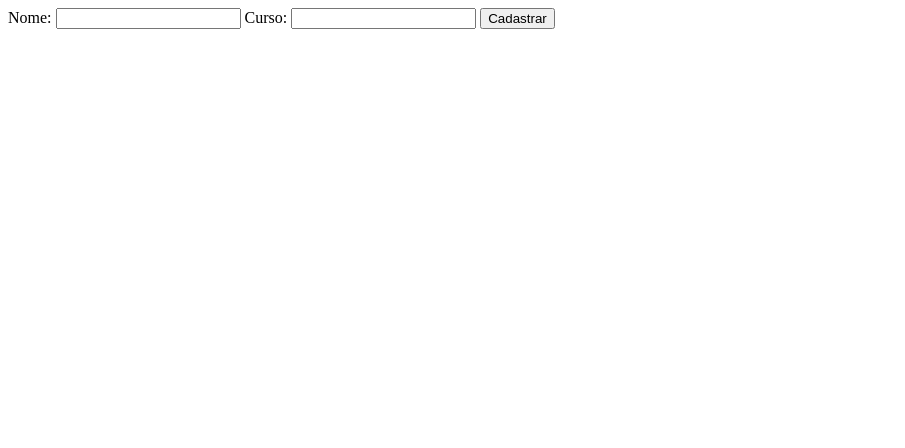
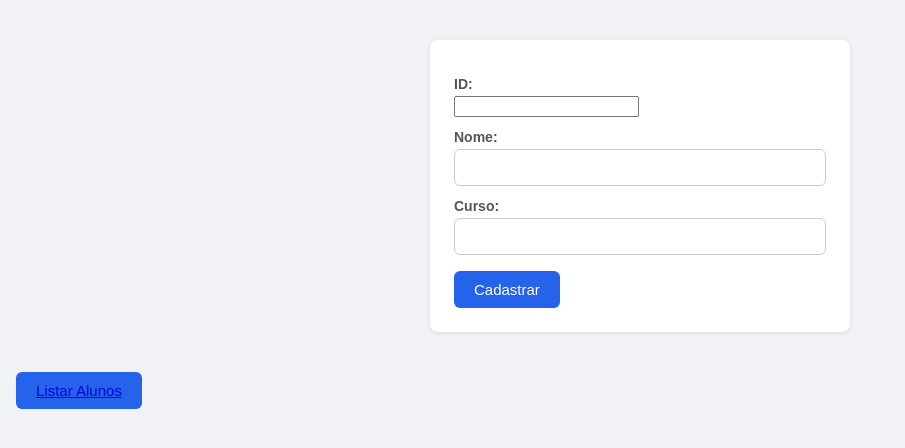
Before and after one commit to Guilhermezi/2-DS-AMS-2026, a PHP site: page / in a window 1280 px wide. Shown: the top 448 px of the page, without its empty margins (0-905 px from the left). Run offline with PHP 8.4, Linux system fonts and the light colour scheme.

Commit message:
Tá maluco isso aqui é muito bom

```diff
--- a/Programacao-Web-II/3ºBimestre/primeiroCrud/conexao.php
+++ b/Programacao-Web-II/3ºBimestre/primeiroCrud/conexao.php
@@ -6,7 +6,6 @@
 
     try {
         $conexao = new PDO("mysql:host=$host;dbname=$db", $user, $password);
-        echo "Conexão bem-sucedida!";
     } catch (PDOException $e) {
         echo "Erro na conexão: " . $e->getMessage();
     }
--- a/Programacao-Web-II/3ºBimestre/primeiroCrud/index.html
+++ b/Programacao-Web-II/3ºBimestre/primeiroCrud/index.html
@@ -4,9 +4,13 @@
     <meta charset="UTF-8">
     <meta name="viewport" content="width=device-width, initial-scale=1.0">
     <title>Cadastro de Alunos</title>
+    <link rel="stylesheet" href="style.css">
 </head>
 <body>
     <form action="salva.php" method="POST">
+        <label for="id">ID:</label>
+        <input type="number" id="id" name="id" required>
+
         <label for="nome">Nome:</label>
         <input type="text" id="nome" name="nome" required>
 
@@ -15,5 +19,7 @@
 
         <button type="submit">Cadastrar</button>
     </form>
+
+    <button><a href="listar.php">Listar Alunos</a></button>
 </body>
 </html>
--- a/Programacao-Web-II/3ºBimestre/primeiroCrud/salva.php
+++ b/Programacao-Web-II/3ºBimestre/primeiroCrud/salva.php
@@ -18,4 +18,8 @@
 
     // Executando a declaração SQL
     $stmt->execute();
+
+    echo "<link rel='stylesheet' href='style.css'>";
+    echo "<h1>Aluno cadastrado com sucesso!</h1>";
+    echo "<p><a href='listar.php'>Ver lista de alunos</a> | <a href='index.html'>Cadastrar outro</a></p>";
 ?>
--- /dev/null
+++ b/Programacao-Web-II/3ºBimestre/primeiroCrud/style.css
@@ -0,0 +1,103 @@
+* {
+    box-sizing: border-box;
+}
+
+body {
+    font-family: Arial, Helvetica, sans-serif;
+    background: #f0f2f5;
+    color: #333;
+    margin: 0;
+    padding: 40px 16px;
+}
+
+h1 {
+    color: #1e3a8a;
+}
+
+form,
+table {
+    background: #fff;
+    border-radius: 8px;
+    box-shadow: 0 1px 4px rgba(0, 0, 0, .1);
+    margin: 0 auto 24px;
+}
+
+form {
+    max-width: 420px;
+    padding: 24px;
+}
+
+label {
+    display: block;
+    margin: 12px 0 4px;
+    font-weight: bold;
+    font-size: 14px;
+    color: #555;
+}
+
+input[type="text"] {
+    width: 100%;
+    padding: 10px;
+    border: 1px solid #ccc;
+    border-radius: 6px;
+}
+
+input[type="submit"],
+button {
+    margin-top: 16px;
+    padding: 10px 20px;
+    background: #2563eb;
+    color: #fff;
+    border: none;
+    border-radius: 6px;
+    cursor: pointer;
+    font-size: 15px;
+}
+
+input[type="submit"]:hover,
+button:hover {
+    background: #1e40af;
+}
+
+table {
+    border-collapse: collapse;
+    width: 100%;
+    max-width: 720px;
+    overflow: hidden;
+}
+
+th,
+td {
+    padding: 10px 14px;
+    text-align: left;
+    border-bottom: 1px solid #e5e7eb;
+}
+
+th {
+    background: #2563eb;
+    color: #fff;
+}
+
+tr:nth-child(even) td {
+    background: #f9fafb;
+}
+
+td a {
+    color: #2563eb;
+    text-decoration: none;
+    margin-right: 8px;
+}
+
+td a:hover {
+    text-decoration: underline;
+}
+
+nav p a,
+p a {
+    color: #2563eb;
+    text-decoration: none;
+}
+
+p a:hover {
+    text-decoration: underline;
+}
```
Also changed, not shown: Programacao-Web-II/3ºBimestre/primeiroCrud/atualiza.php (added, +21 -0 lines), Programacao-Web-II/3ºBimestre/primeiroCrud/checklist.md (+11 -11 lines), Programacao-Web-II/3ºBimestre/primeiroCrud/editar.php (added, +26 -0 lines), Programacao-Web-II/3ºBimestre/primeiroCrud/listar.php (added, +24 -0 lines).
